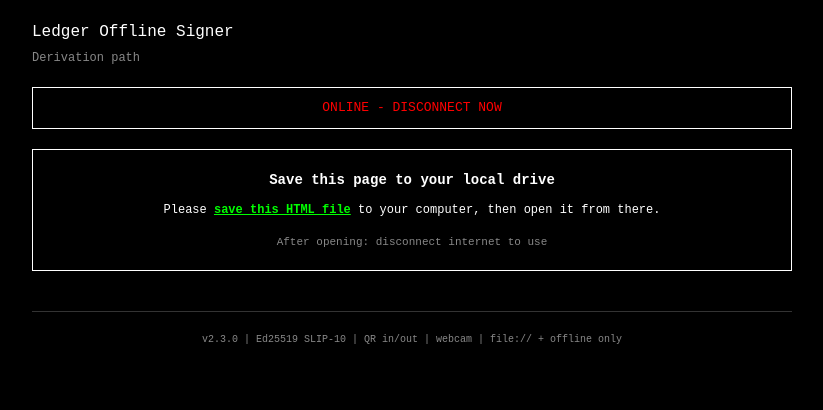
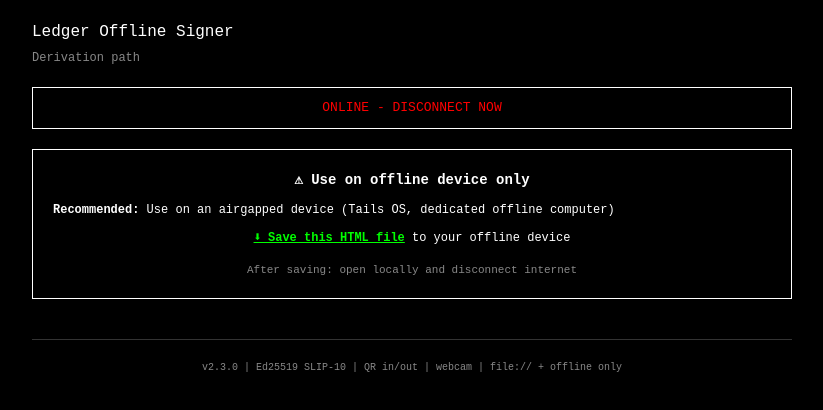
Before and after one commit to rotkonetworks/lr, a website: page index.html in a window 1280 px wide. Shown: the whole page, without its empty margins (228-1051 px from the left). Drawn offline with Linux system fonts and the light colour scheme.

Commit message:
Emphasize using offline device for security

```diff
--- a/index.html
+++ b/index.html
@@ -179,13 +179,16 @@
         ONLINE - DISCONNECT NOW
     </div>
 
-    <div id="downloadSection" style="display: none; border: 1px solid #fff; padding: 20px; margin: 20px 0; text-align: center;">
-        <h2 style="font-size: 14px; margin-bottom: 10px;">Save this page to your local drive</h2>
-        <p style="font-size: 12px; margin-bottom: 15px;">
-            Please <a href="." download="index.html" style="color: #0f0; font-weight: bold;">save this HTML file</a> to your computer, then open it from there.
+    <div id="downloadSection" style="display: none; border: 1px solid #fff; padding: 20px; margin: 20px 0;">
+        <h2 style="font-size: 14px; margin-bottom: 10px; text-align: center;">⚠ Use on offline device only</h2>
+        <p style="font-size: 12px; margin-bottom: 10px;">
+            <strong>Recommended:</strong> Use on an airgapped device (Tails OS, dedicated offline computer)
         </p>
-        <div style="font-size: 11px; color: #888;">
-            After opening: disconnect internet to use
+        <p style="font-size: 12px; margin-bottom: 15px; text-align: center;">
+            <a href="." download="index.html" style="color: #0f0; font-weight: bold;">⬇ Save this HTML file</a> to your offline device
+        </p>
+        <div style="font-size: 11px; color: #888; text-align: center;">
+            After saving: open locally and disconnect internet
         </div>
     </div>
 
@@ -314,7 +317,7 @@
         else if (isOnline) {
             const securityBlock = document.getElementById('securityBlock');
             const securityMessage = document.getElementById('securityMessage');
-            securityMessage.textContent = 'Disconnect internet and refresh page.';
+            securityMessage.innerHTML = '<strong>⚠ Internet connection detected</strong><br><br>Disconnect your internet connection (WiFi/Ethernet) and refresh this page.';
             securityBlock.style.display = 'block';
         }
         // All good: local file + offline
@@ -326,6 +329,8 @@
         const checkOnlineStatus = () => {
             if (isLocalFile && navigator.onLine) {
                 document.getElementById('mainContent').style.display = 'none';
+                const securityMessage = document.getElementById('securityMessage');
+                securityMessage.innerHTML = '<strong>⚠ Internet connection detected</strong><br><br>Disconnect your internet connection (WiFi/Ethernet) and refresh this page.';
                 document.getElementById('securityBlock').style.display = 'block';
             } else if (isLocalFile && !navigator.onLine) {
                 document.getElementById('securityBlock').style.display = 'none';
```
Also changed, not shown: build.js (+12 -7 lines).
